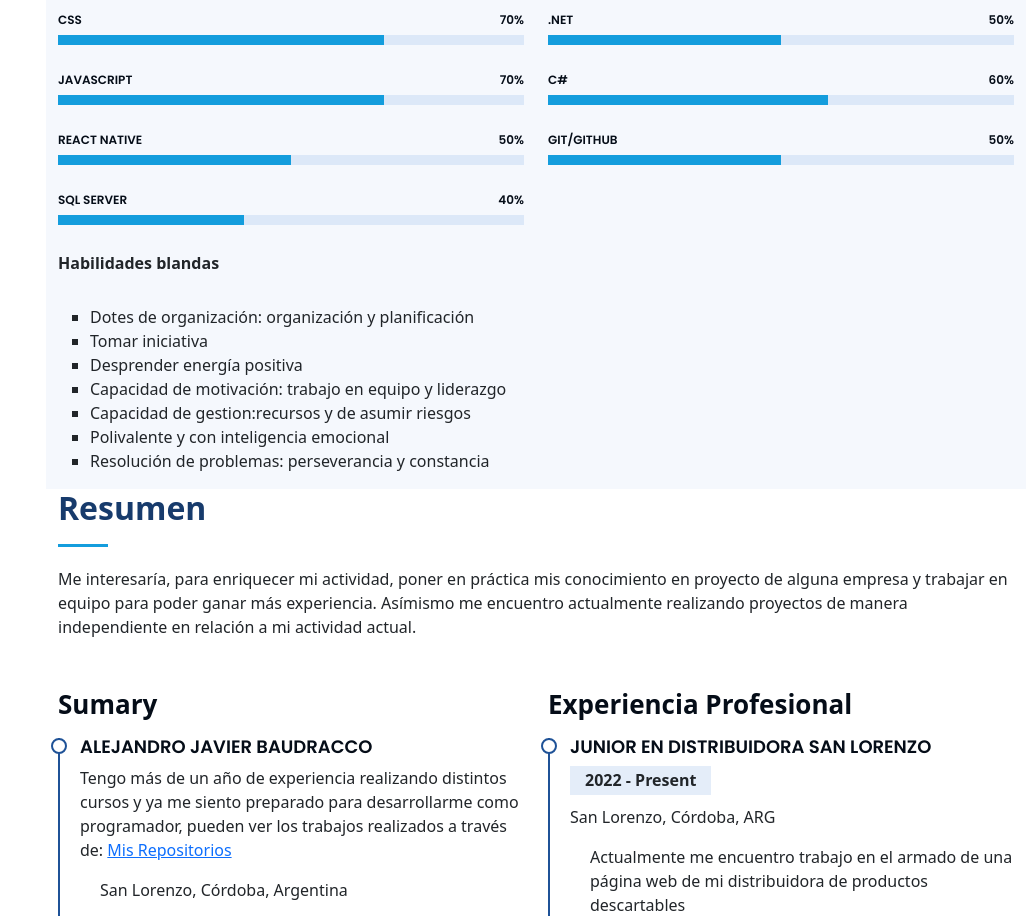
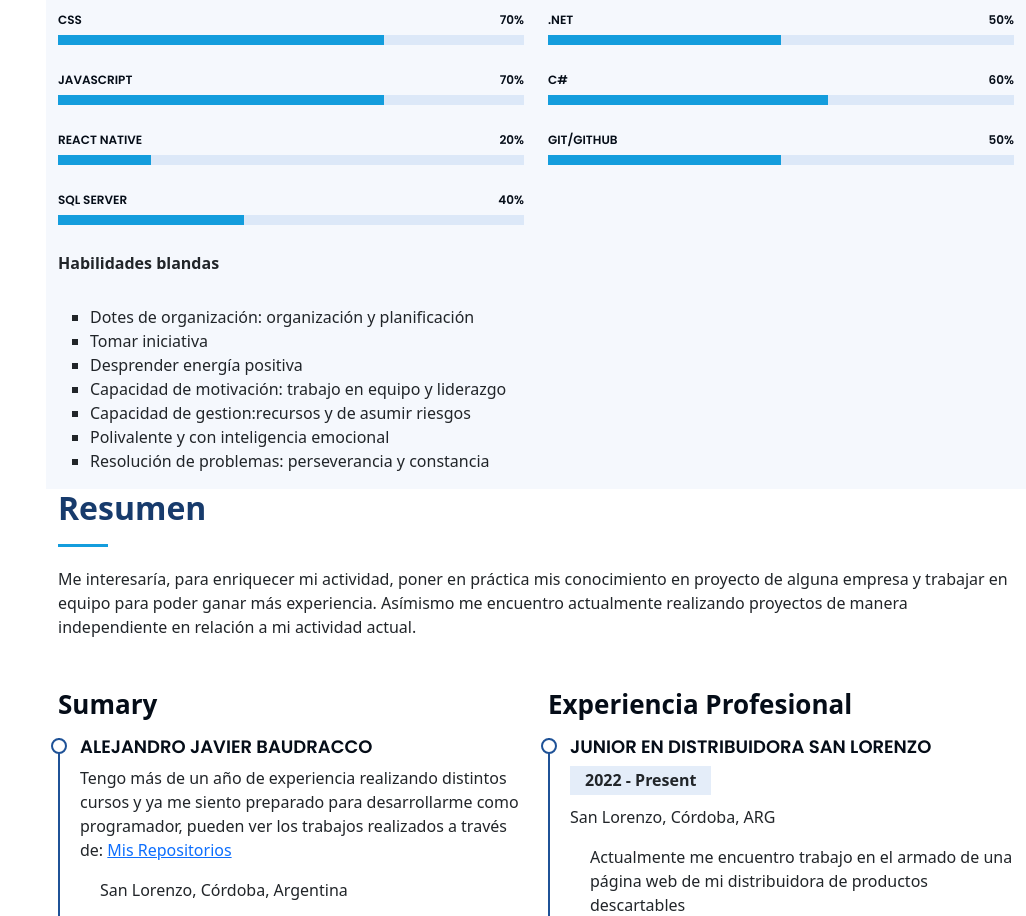
Before and after one commit to BaudraccoA/CV, a plain HTML site: page index.html in a window 1280 px wide. Shown: the part 1260-2176 px from the top of the page, without its empty margins (254-1280 px from the left). Drawn offline with nearby package versions, Linux system fonts and the light colour scheme.

Commit message:
se realizan algunas modificaciones en el index para mejorar el mismo

```diff
--- a/index.html
+++ b/index.html
@@ -143,9 +143,9 @@
               </div>
 
               <div class="progress">
-                <span class="skill">React Native <i class="val">50%</i></span>
+                <span class="skill">React Native <i class="val">20%</i></span>
                 <div class="progress-bar-wrap">
-                  <div class="progress-bar" role="progressbar" aria-valuenow="50" aria-valuemin="0" aria-valuemax="100"></div>
+                  <div class="progress-bar" role="progressbar" aria-valuenow="20" aria-valuemin="0" aria-valuemax="100"></div>
                 </div>
               </div>
 
```
